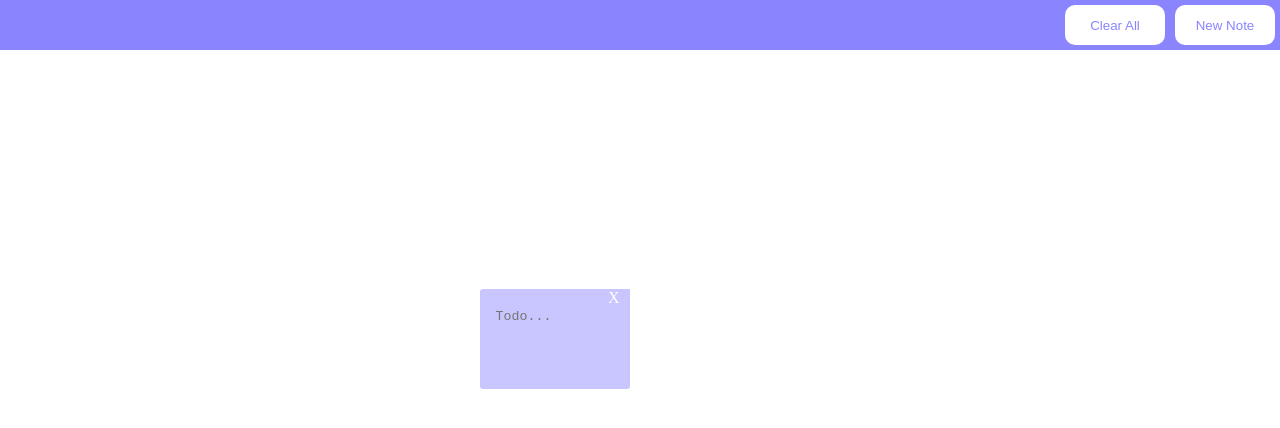
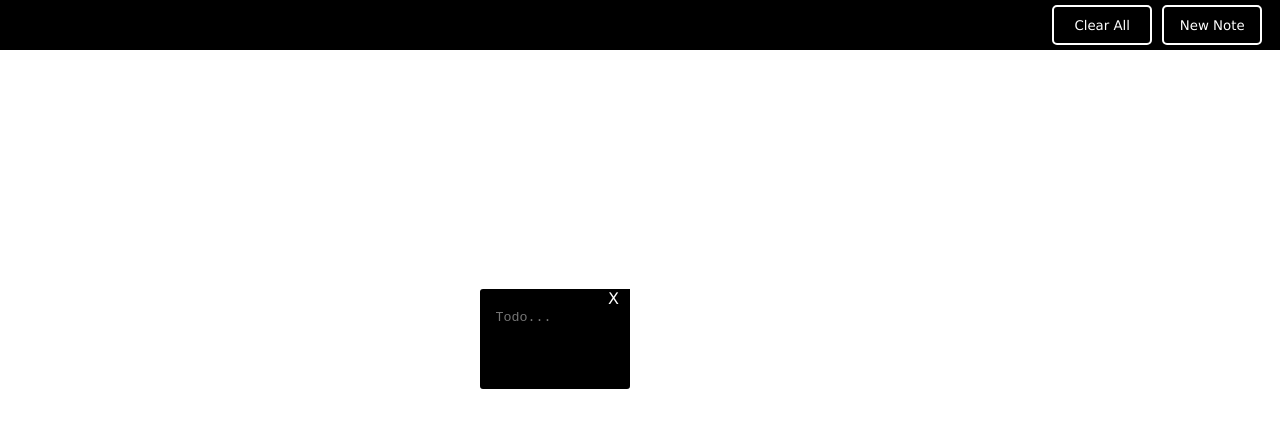
Before and after one commit to thedavidkipnis/Tondo, a React (Create React App) app: page / in a window 1280 px wide. Both pictures are taken after a click on the button "New Note". Shown: the top 428 px of the page. Built offline with nearby package versions, Linux system fonts and the light colour scheme.

Commit message:
Formatting changes setting up for data permanence

```diff
--- a/src/index.css
+++ b/src/index.css
@@ -2,6 +2,17 @@
 body, html {
   margin: 0;
   padding: 0;
+
+  --main-color: rgb(0, 0, 0);
+  --secondary-color: white;
+  --accent-color: rgb(165, 165, 165);
+  --action-accent-color: rgb(138, 132, 255);
+
+  font-family:'Lucida Sans', 'Lucida Sans Regular', 'Lucida Grande', 'Lucida Sans Unicode', Geneva, Verdana, sans-serif
+}
+
+button {
+  font-family: inherit;
 }
 
 .App {
@@ -11,8 +22,9 @@ body, html {
 
 .Navbar {
   display: flex;
-  background-color: rgb(138, 132, 255);
+  background-color: var(--main-color);
   align-items: center;
+  justify-content: center;
   height: 6vh;
   min-height: 50px;
   padding: 0 0 0 0;
@@ -32,16 +44,20 @@ body, html {
   height: 100%;
   width: 50%;
   text-align: right;
+  align-content: center;
+
+  padding-right: 1vw;
 }
 
 .NavbarButton {
-  color: rgb(138, 132, 255);
-  background-color: white;
+  color: var(--secondary-color);
+  background-color: var(--main-color);
+  border-color: var(--secondary-color);
   height: 40px;
   width: 100px;
-  border-style: none;
+  border-style: solid;
   margin: 5px 5px 5px 5px;
-  border-radius: 10px;
+  border-radius: 5px;
 
   -webkit-user-select: none; /* Safari */
   -ms-user-select: none; /* IE 10 and IE 11 */
@@ -54,14 +70,15 @@ body, html {
 }
 
 .NavbarButton:hover {
-  background-color: rgb(69, 62, 197);
-  color: white;
+  background-color: var(--secondary-color);
+  color: var(--main-color);
   transition: .2s;
 }
 
 .NavbarButton:active {
-  color: white;
-  background-color: rgb(200, 197, 255);
+  color: var(--secondary-color);
+  background-color: var(--action-accent-color);
+  border-color: var(--action-accent-color);
   transition: .05s;
 }
 
@@ -85,11 +102,11 @@ body, html {
   text-align: center;
   vertical-align: middle;
   align-items: center;
-  background-color: rgb(200, 197, 255);
+  background-color: var(--main-color);
   border-radius: 5px 0px 5px 5px;
   border: 2px;
   border-style: solid;
-  border-color: white;
+  border-color: var(--secondary-color);
   width: 150px;
   height: 100px;
   position: absolute;
@@ -110,7 +127,7 @@ body, html {
 }
 
 .BoardNoteCloseMarker:hover {
-  color: rgb(138, 132, 255);
+  color: var(--action-accent-color);
   transition: .2s;
 }
 
@@ -126,5 +143,5 @@ body, html {
 }
 
 .InstructionText {
-  color: rgb(200, 197, 255);
+  color: var(--accent-color);
 }
```
